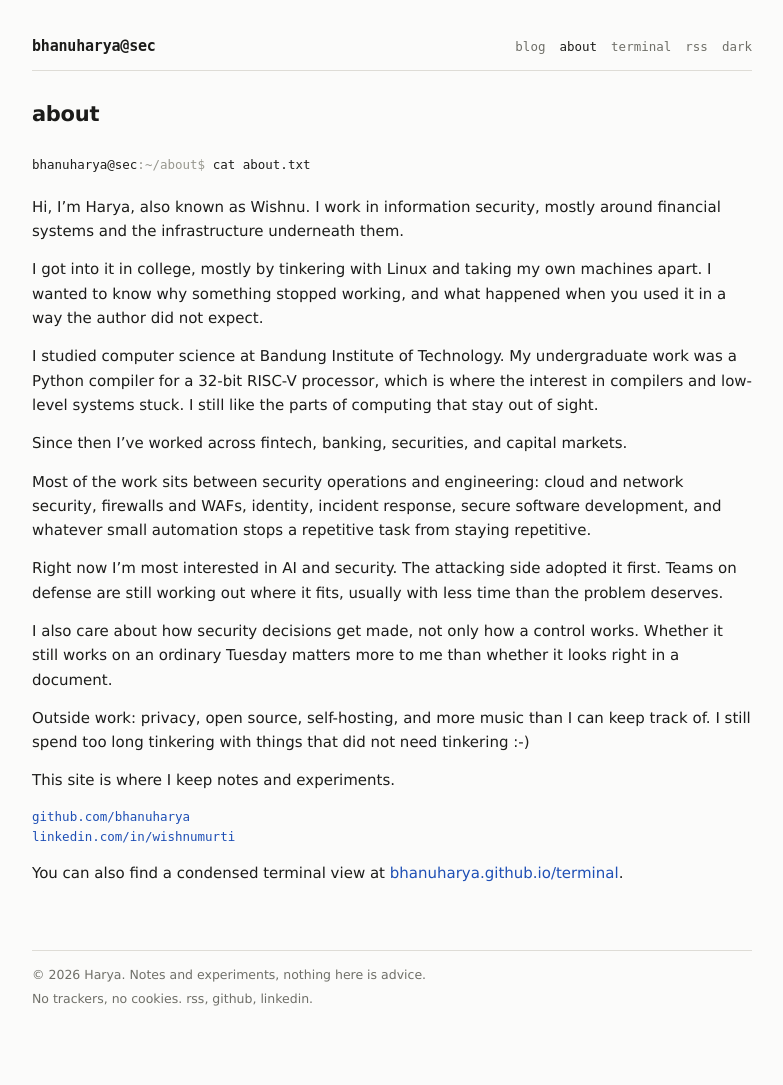
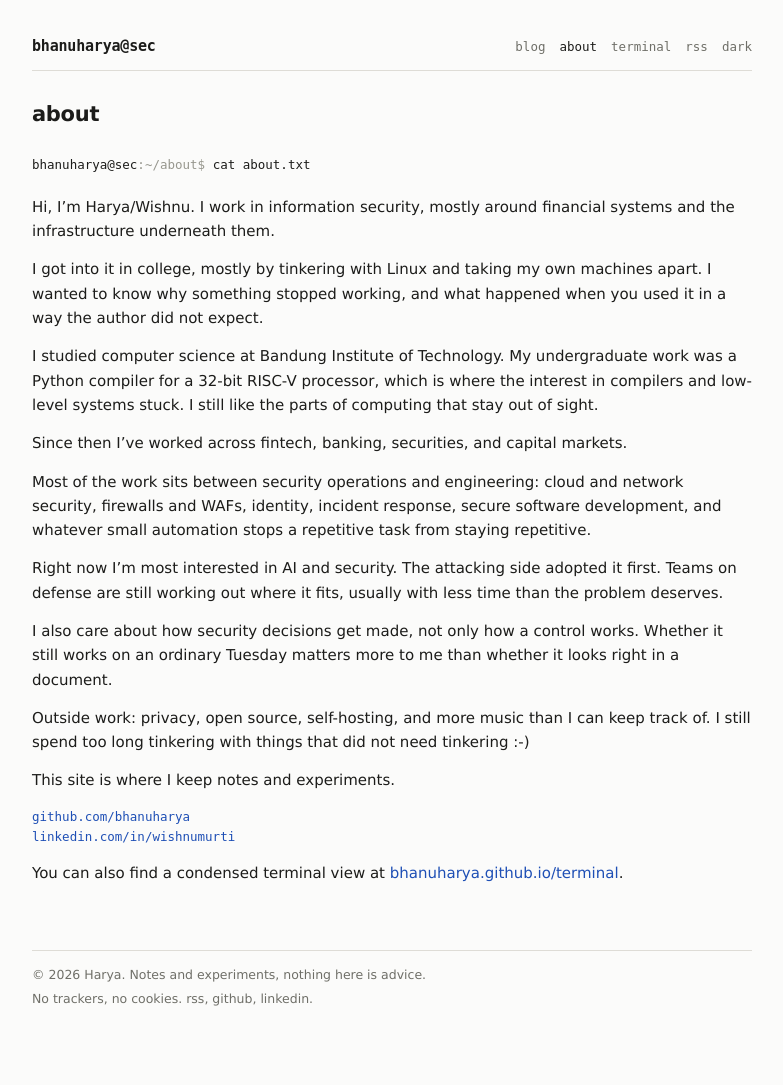
Before and after one commit to bhanuharya/bhanuharya.github.io, a Jekyll site: the page built from about.md, in a window 1280 px wide. Shown: the whole page, without its empty margins (248-1031 px from the left). Built offline with Jekyll 4.4.1, drawn with Linux system fonts in a browser that asks for light colours.

Commit message:
site: shorten the name line on home and about

```diff
--- a/_layouts/home.html
+++ b/_layouts/home.html
@@ -4,7 +4,7 @@ layout: default
 <h1 class="visually-hidden">Harya (Wishnu) · information security, systems, self-hosting</h1>
 
 <div class="intro">
-  <p>I'm Harya, also known as Wishnu. I work in information security, mostly around financial systems and the infrastructure behind them.</p>
+  <p>I'm Harya/Wishnu. I work in information security, mostly around financial systems and the infrastructure behind them.</p>
   <p>This site is for notes and experiments, mostly security and self-hosting, plus small programs that probably did not need writing. There is a <a href="{{ '/terminal/' | relative_url }}">terminal view</a> if you prefer poking at a prompt.</p>
 </div>
 
--- a/about.md
+++ b/about.md
@@ -8,7 +8,7 @@ permalink: /about/
   <span class="prompt">bhanuharya@sec</span><span class="loc">:~/about$</span> <span class="cmd">cat about.txt</span>
 </div>
 
-Hi, I'm Harya, also known as Wishnu. I work in information security, mostly around financial systems and the infrastructure underneath them.
+Hi, I'm Harya/Wishnu. I work in information security, mostly around financial systems and the infrastructure underneath them.
 
 I got into it in college, mostly by tinkering with Linux and taking my own machines apart. I wanted to know why something stopped working, and what happened when you used it in a way the author did not expect.
 
```
